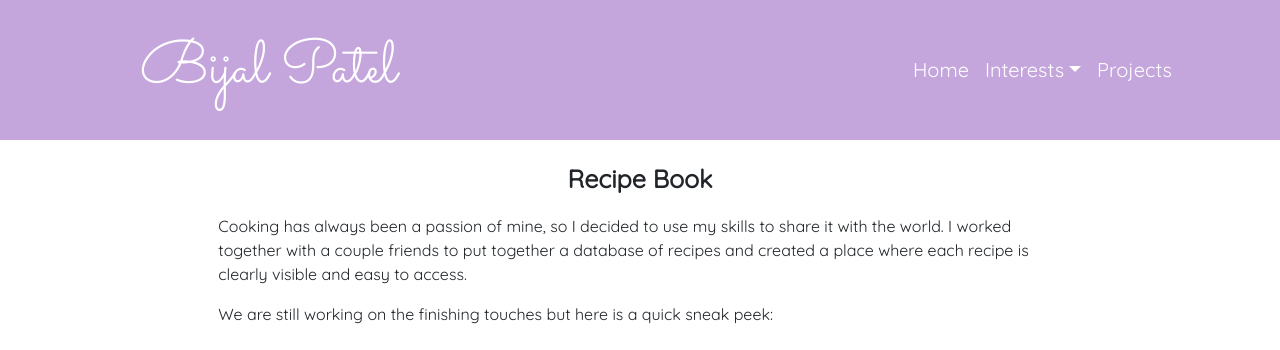
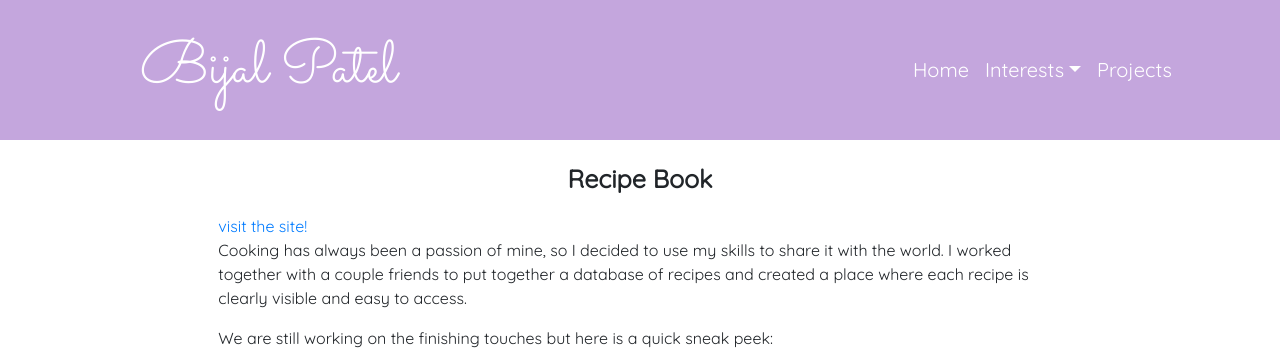
Before and after one commit to bjp12/BijalPatel.github.io, a plain HTML site: page projects.html in a window 1280 px wide. Shown: the top 350 px of the page. Drawn offline with nearby package versions, Linux system fonts and the light colour scheme; a web font is replaced by a local one.

Commit message:
added link to the website

```diff
--- a/projects.html
+++ b/projects.html
@@ -218,6 +218,7 @@ a{
 			<div class="col-2"></div>
 			<div class="col-8">
 				<p class="projecttitle">Recipe Book</p>
+				<a href="cookwithusrecipebook.herokuapp.com">visit the site!</a>
 				<p class="projectbody">Cooking has always been a passion of mine, so I decided to use my skills to share it with the world. I worked together with a couple friends to put together a database of recipes and created a place where each recipe is clearly visible and easy to access.</p>
 				<p>We are still working on the finishing touches but here is a quick sneak peek:</p>
 				<br>
```
